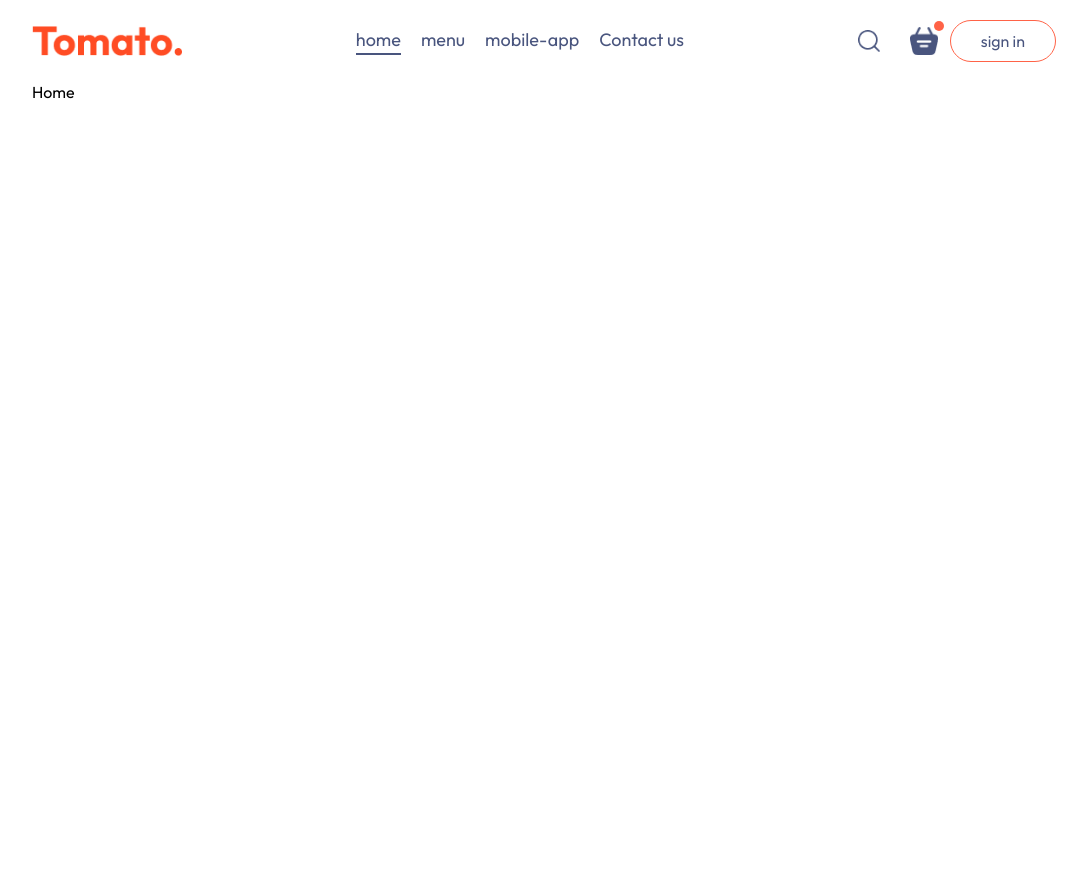
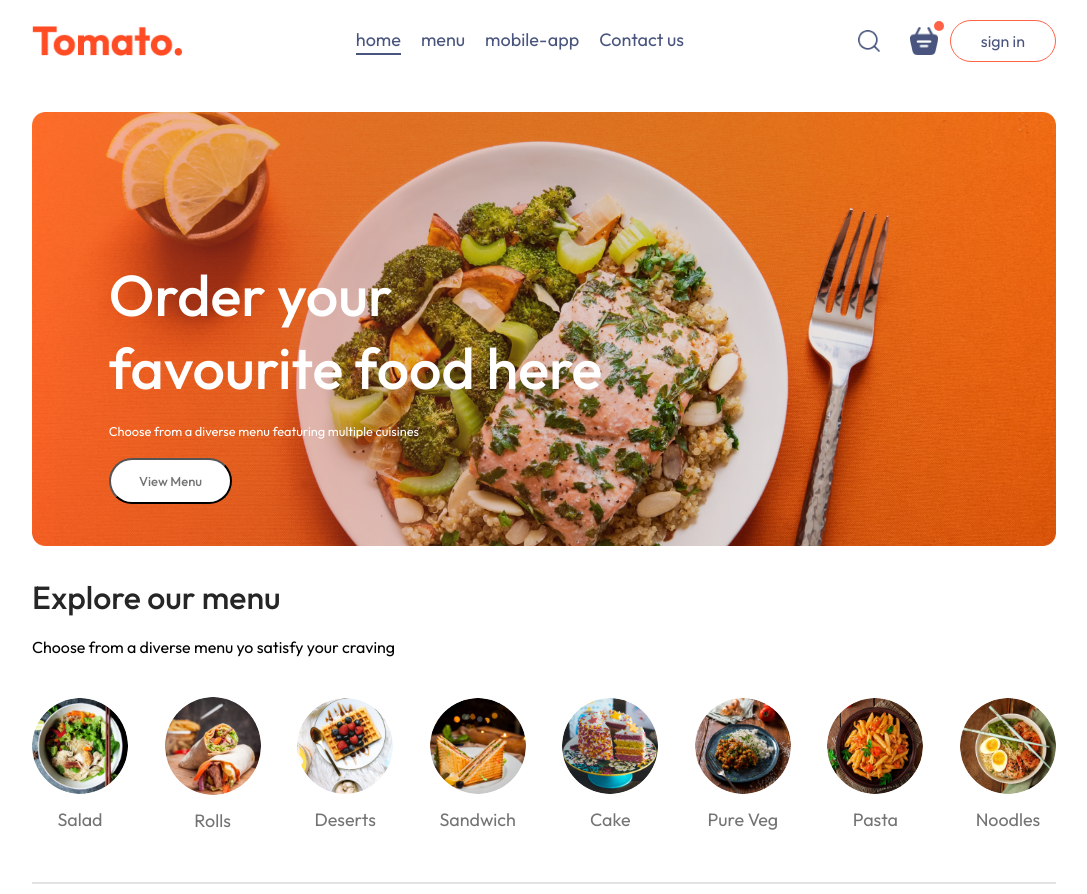
Before and after one commit to Nachiketa87/DeliveryApp-, a React (Vite) app in the folder frontend/: page / in a window 1280 px wide. Shown: the whole page, without its empty margins (96-1183 px from the left). Before the commit the page ends 800 px from the top, so only its background shows below. Built offline with nearby package versions, Linux system fonts and the light colour scheme.

Commit message:
Header,ExploreMenu

```diff
--- /dev/null
+++ b/frontend/src/components/navbar/ExploreMenu/ExploreMenu.css
@@ -0,0 +1,49 @@
+.explore-menu{
+    display: flex;
+    flex-direction: column;
+    gap: 20px;
+}
+.explore-menu h1{
+    color: #262626;
+    font-weight: 500;
+}
+.explore-menu-text{
+    max-width: 60%;
+    columns: #808080;
+}
+.explore-menu-list{
+    display: flex;
+    justify-content: space-between;
+    align-items: center;
+    gap: 30px;
+    text-align: center;
+    margin: 20px 0px;
+    overflow-x: scroll;
+}
+.explore-menu-list::-webkit-scrollbar{
+    display: none;
+}
+
+.explore-menu-list-item img{
+    width: 7.5vw;
+    min-width: 80px;
+    cursor: pointer;
+    border-radius: 50%;
+    transition: 0.2s;
+}
+.explore-menu-list-item p{
+    margin-top: 10px;
+    color: #747474;
+    font-size: max(1.4vw,16px);
+    cursor: pointer;
+}
+.explore-menu hr{
+    margin: 10px 0px;
+    height: 2px;
+    background-color: #e2e2e2;
+    border: none;
+}
+.explore-menu-list-item .active{
+    border: 4px solid tomato;
+    padding: 2px;
+}
--- /dev/null
+++ b/frontend/src/components/navbar/ExploreMenu/ExploreMenu.jsx
@@ -0,0 +1,25 @@
+import React from 'react'
+import './ExploreMenu.css'
+import { menu_list } from '../../../assets/assets'
+
+const ExploreMenu = ({category,setCategory}) => {
+  return (
+    <div className='explore-menu' id='explore-menu'>
+        <h1>Explore our menu</h1>
+        <p className='explore-menu-text'>Choose from a diverse menu yo satisfy your craving</p>
+        <div className="explore-menu-list">
+            {menu_list.map((item,index)=>{
+                return (
+                    <div onClick={()=>setCategory(prev=>prev===item.menu_image_name?"All":item.menu_name)} key={index} className="explore-menu-list-item">
+                        <img className={category===item.menu_name?"active":""} src={item.menu_image} alt="" />
+                        <p>{item.menu_name}</p>
+                    </div>
+                )
+            })}
+        </div>
+        <hr />
+    </div>
+  )
+}
+
+export default ExploreMenu
--- /dev/null
+++ b/frontend/src/components/navbar/Header/Header.css
@@ -0,0 +1,40 @@
+.header{
+    height: 34vw;
+    margin: 30px auto;
+    background: url('/header_img.png') no-repeat;
+    background-size: contain;
+    position: relative;
+}
+
+.header-contents{
+    position: absolute;
+    display: flex;
+    flex-direction: column;
+    align-items: start;
+    gap: 1.5vw;
+    max-width: 50%;
+    bottom: 10%;
+    left: 6vw;
+    animation: fadeIn 3s;
+}
+
+.header-contents h2{
+    font-weight: 500;
+    color: white;
+    font-size: 4.5vw;  /* max(4.5vw,22px).. */
+}
+
+.header-contents p{
+    color: white;
+    font-size: 1vw;
+}
+
+.header-contents button{
+    border: nonw;
+    color: #747474;
+    font-weight: 500;
+    padding: 1vw 2.2vw;
+    background-color: white;
+    font-size: max(1vw,13px);
+    border-radius: 50px;
+}
--- /dev/null
+++ b/frontend/src/components/navbar/Header/Header.jsx
@@ -0,0 +1,16 @@
+import React from 'react'
+import './Header.css'
+
+const Header = () => {
+  return (
+    <div className='header'>
+        <div className="header-contents">
+            <h2>Order your favourite food here</h2>
+            <p>Choose from a diverse menu featuring multiple cuisines</p>
+            <button>View Menu</button>
+        </div>
+    </div>
+  )
+}
+
+export default Header
--- a/frontend/src/index.css
+++ b/frontend/src/index.css
@@ -18,3 +18,12 @@ a{
   width: 80%;
   margin: auto;
 }
+
+@keyframes fadeIn {
+  0%{
+    opacity: 0;
+  }
+  100%{
+    opacity: 1;
+  }
+}
--- a/frontend/src/pages/Home/Home.jsx
+++ b/frontend/src/pages/Home/Home.jsx
@@ -1,9 +1,17 @@
-import React from 'react'
+import React, { use, useState } from 'react'
 import './Home.css'
+import Header from '../../components/navbar/Header/Header'
+import ExploreMenu from '../../components/navbar/ExploreMenu/ExploreMenu'
 
 const Home = () => {
+
+  const [category,setCategory] = useState("All");
+
   return (
-    <div>Home</div>
+    <div>
+      <Header />
+      <ExploreMenu category={category} setCategory={setCategory}/>
+    </div>
   )
 }
 
```
Also changed, not shown: frontend/public/header_img.png (added).
